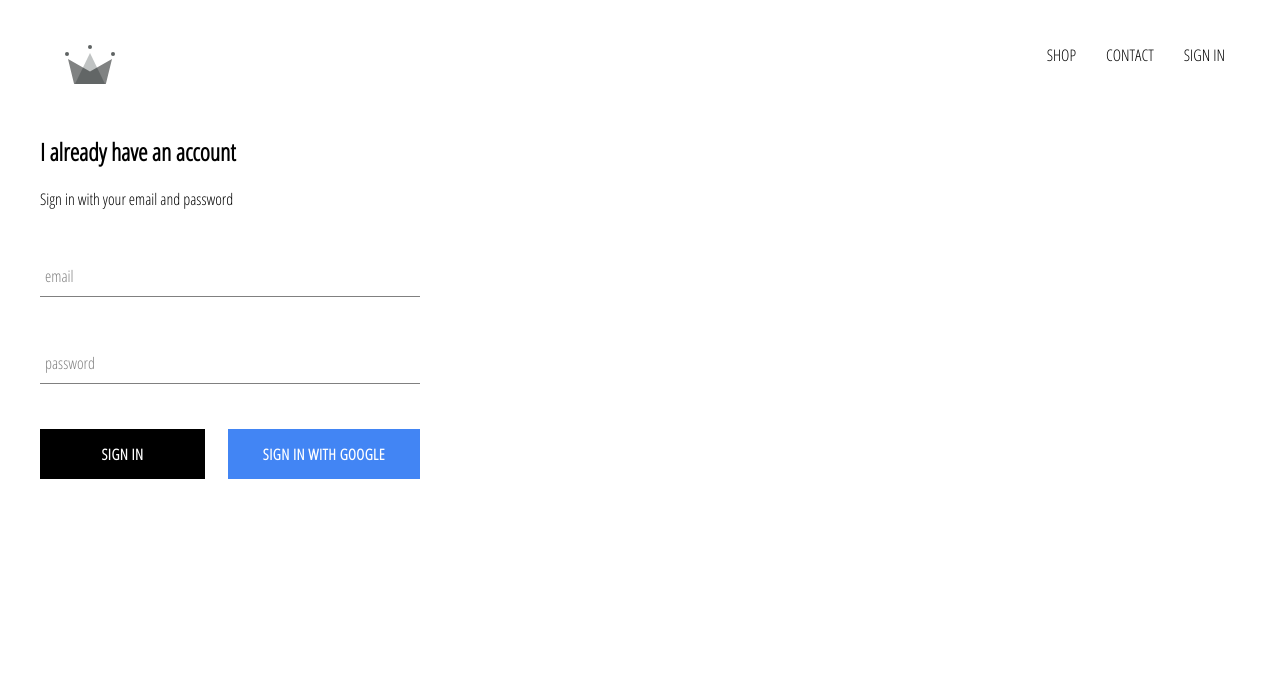
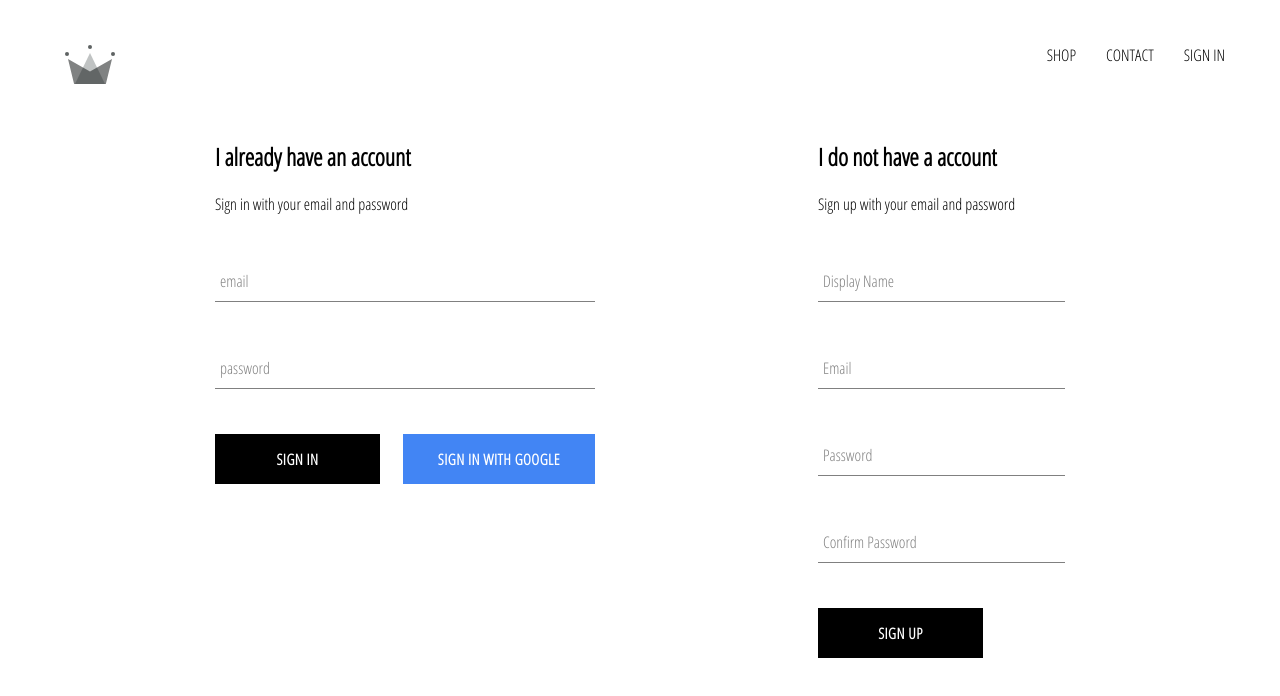
Before and after one commit to toticavalcanti/crwn-clothing, a React (Create React App) app: page /signin in a window 1280 px wide. Shown: the top 696 px of the page. Built offline with nearby package versions, Linux system fonts and the light colour scheme; no server answers.

Commit message:
implemented firebase utils, included ability to store authenticated users into our firebase database

```diff
--- /dev/null
+++ b/src/components/sign-up/sign-up.component.jsx
@@ -0,0 +1,103 @@
+import React from 'react';
+
+import FormInput from '../form-input/form-input.component';
+import CustomButton from '../custom-button/custom-button.component';
+
+import { auth, createUserProfileDocument } from '../../firebase/firebase.utils';
+
+import './sign-up.styles.scss';
+
+class SignUp extends React.Component {
+  constructor() {
+    super();
+
+    this.state = {
+      displayName: '',
+      email: '',
+      password: '',
+      confirmPassword: ''
+    };
+  }
+
+  handleSubmit = async event => {
+    event.preventDefault();
+
+    const { displayName, email, password, confirmPassword } = this.state;
+
+    if (password !== confirmPassword) {
+      alert("passwords don't match");
+      return;
+    }
+
+    try {
+      const { user } = await auth.createUserWithEmailAndPassword(
+        email,
+        password
+      );
+
+      await createUserProfileDocument(user, { displayName });
+
+      this.setState({
+        displayName: '',
+        email: '',
+        password: '',
+        confirmPassword: ''
+      });
+    } catch (error) {
+      console.error(error);
+    }
+  };
+
+  handleChange = event => {
+    const { name, value } = event.target;
+
+    this.setState({ [name]: value });
+  };
+
+  render() {
+    const { displayName, email, password, confirmPassword } = this.state;
+    return (
+      <div className='sign-up'>
+        <h2 className='title'>I do not have a account</h2>
+        <span>Sign up with your email and password</span>
+        <form className='sign-up-form' onSubmit={this.handleSubmit}>
+          <FormInput
+            type='text'
+            name='displayName'
+            value={displayName}
+            onChange={this.handleChange}
+            label='Display Name'
+            required
+          />
+          <FormInput
+            type='email'
+            name='email'
+            value={email}
+            onChange={this.handleChange}
+            label='Email'
+            required
+          />
+          <FormInput
+            type='password'
+            name='password'
+            value={password}
+            onChange={this.handleChange}
+            label='Password'
+            required
+          />
+          <FormInput
+            type='password'
+            name='confirmPassword'
+            value={confirmPassword}
+            onChange={this.handleChange}
+            label='Confirm Password'
+            required
+          />
+          <CustomButton type='submit'>SIGN UP</CustomButton>
+        </form>
+      </div>
+    );
+  }
+}
+
+export default SignUp;
--- a/src/pages/sign-in-and-sign-up/sign-in-and-sign-up.component.jsx
+++ b/src/pages/sign-in-and-sign-up/sign-in-and-sign-up.component.jsx
@@ -1,12 +1,14 @@
 import React from 'react';
 
 import SignIn from '../../components/sign-in/sign-in.component';
+import SignUp from '../../components/sign-up/sign-up.component';
 
 import './sign-in-and-sign-up.styles.scss';
 
 const SignInAndSignUpPage = () => (
   <div className='sign-in-and-sign-up'>
     <SignIn />
+    <SignUp />
   </div>
 );
 
--- a/src/pages/sign-in-and-sign-up/sign-in-and-sign-up.styles.scss
+++ b/src/pages/sign-in-and-sign-up/sign-in-and-sign-up.styles.scss
@@ -0,0 +1,6 @@
+.sign-in-and-sign-up {
+  width: 850px;
+  display: flex;
+  justify-content: space-between;
+  margin: 30px auto;
+}
```
Also changed, not shown: src/components/sign-up/sign-up.styles.scss (added).
